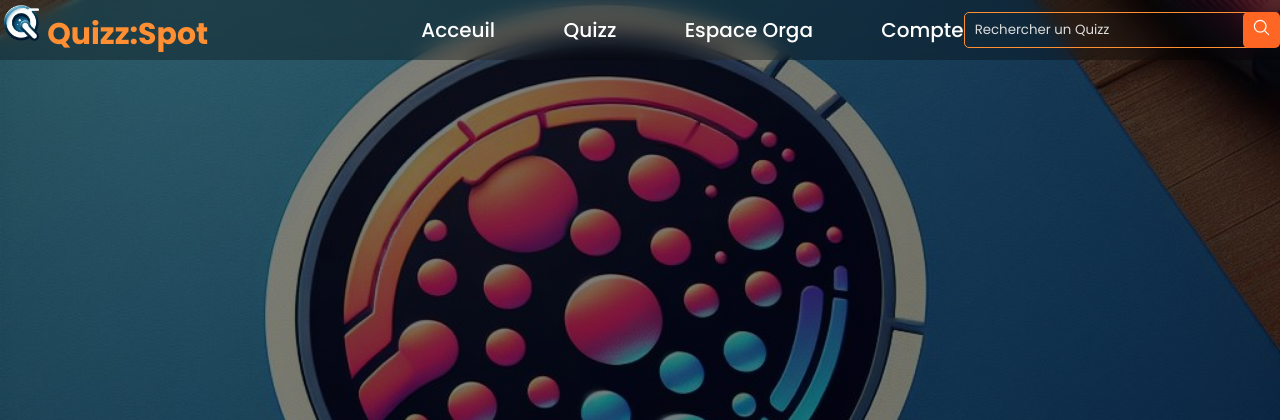
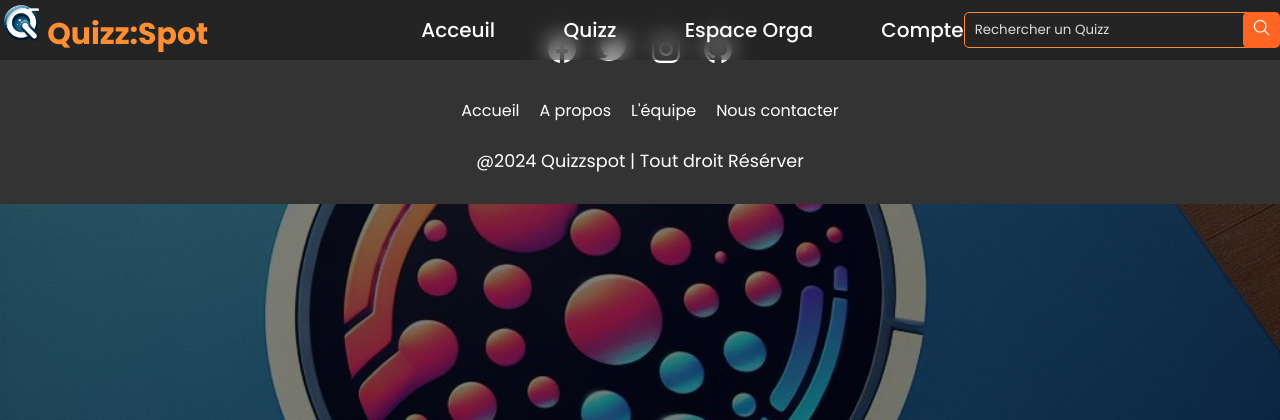
Before and after one commit to delrex28/quizzspot, a PHP site: page / in a window 1280 px wide. Shown: the top 420 px of the page. Run offline with PHP 8.4, Linux system fonts and the light colour scheme.

Commit message:
modifié :         site/bilan/index.html 	modifié :         site/bilan/style.css

```diff
--- a/site/bilan/index.html
+++ b/site/bilan/index.html
@@ -27,6 +27,28 @@
                 <ion-icon name="menu-outline"></ion-icon>
             </div>
         </header>
+        <footer>
+            <div class="waves">
+                <div class="wave" id="wave1"></div>
+                <div class="wave" id="wave2"></div>
+                <div class="wave" id="wave3"></div>
+                <div class="wave" id="wave4"></div>
+
+            </div>
+            <ul class="social_icon">
+                <li><a href="#"><ion-icon name="logo-facebook"></ion-icon></a></li>
+                <li><a href="#"><ion-icon name="logo-twitter"></ion-icon></a></li>
+                <li><a href="#"><ion-icon name="logo-instagram"></ion-icon></a></li>
+                <li><a href="#"><ion-icon name="logo-github"></ion-icon></a></li>
+            </ul>
+            <ul class="footer_menu">
+                <li><a href="#"></a>Accueil</li>
+                <li><a href="#"></a>A propos</li>
+                <li><a href="#"></a>L'équipe</li>
+                <li><a href="#"></a>Nous contacter</li>
+            </ul>
+            <p>@2024 Quizzspot | Tout droit Résérver</p>
+        </footer>
         <!-- <div class="disconnect">
             <button><a href='principale.php?deconnexion=true'><span>Déconnexion</span></a></button>
         </div> -->
--- a/site/bilan/style.css
+++ b/site/bilan/style.css
@@ -144,6 +144,135 @@ nav a:hover{
     display: none;
 }
 
+footer{
+    position: relative;
+    width: 100%;
+    background: #333;
+    min-height: 100px;
+    padding: 20px 50px;
+    display: flex;
+    justify-content: center;
+    align-items: center;
+    flex-direction: column;
+}
+
+footer .social_icon,
+footer .footer_menu{
+    position: relative;
+    display: flex;
+    justify-content: center;
+    align-items: center;
+    margin: 10px 0;
+    flex-wrap: wrap;
+}
+
+footer .social_icon li,
+footer .footer_menu li{
+    list-style: none;
+}
+
+footer .social_icon li a{
+    font-size: 2em;
+    color: #fff;
+    margin: 0 10px;
+    display: inline-block;
+    transition: 0.5s;
+}
+
+footer .social_icon li a:hover{
+    transform: translateY(-10px);
+}
+
+footer .footer_menu li a{
+    font-size: 1.2em;
+    color: #fff;
+    margin: 0 10px;
+    display: inline-block;
+    text-decoration: none;
+    opacity: 0.75;
+}
+
+footer .footer_menu li a:hover{
+    opacity: 1;
+}
+
+footer p{
+    color: #fff;
+    text-align: center;
+    margin-top: 15px;
+    margin-bottom: 10px;
+    font-size: 1.1em;
+}
+
+footer .wave{
+    position: absolute;
+    top: -100px;
+    left: 0;
+    width: 100%;
+    height: 100px;
+    background: url(images/wave.png);
+    background-size: 1000px 100px;
+}
+
+footer .wave#wave1{
+    z-index: 1000;
+    opacity: 1;
+    bottom: 0;
+    animation: animateWave 4s linear infinite;
+}
+
+footer .wave#wave2{
+    z-index: 999;
+    opacity: 0.5;
+    bottom: 10px;
+    animation: animateWave_02 4s linear infinite;
+}
+
+footer .wave#wave3{
+    z-index: 1000;
+    opacity: 0.2;
+    bottom: 15px;
+    animation: animateWave 3s linear infinite;
+}
+
+footer .wave#wave4{
+    z-index: 999;
+    opacity: 0.7;
+    bottom: 20px;
+    animation: animateWave_02 3s linear infinite;
+}
+
+@keyframes animateWave{
+    0%
+    {
+        background-position-x: 1000px;
+    }
+    100%
+    {
+        background-position-x: 0px;
+    }
+}
+
+@keyframes animateWave_02{
+    0%
+    {
+        background-position-x: 0px;
+    }
+    100%
+    {
+        background-position-x: 1000px;
+    }
+}
+
+@keyframes push_401 {
+  0% , 50% {
+    transform: translate(-50% , 0%)  scale(1)
+  }
+
+  100% {
+    transform: translate(-50%, -100%) scale(0)
+  }
+}
 
 
 @media (max-width: 1200px){
```
